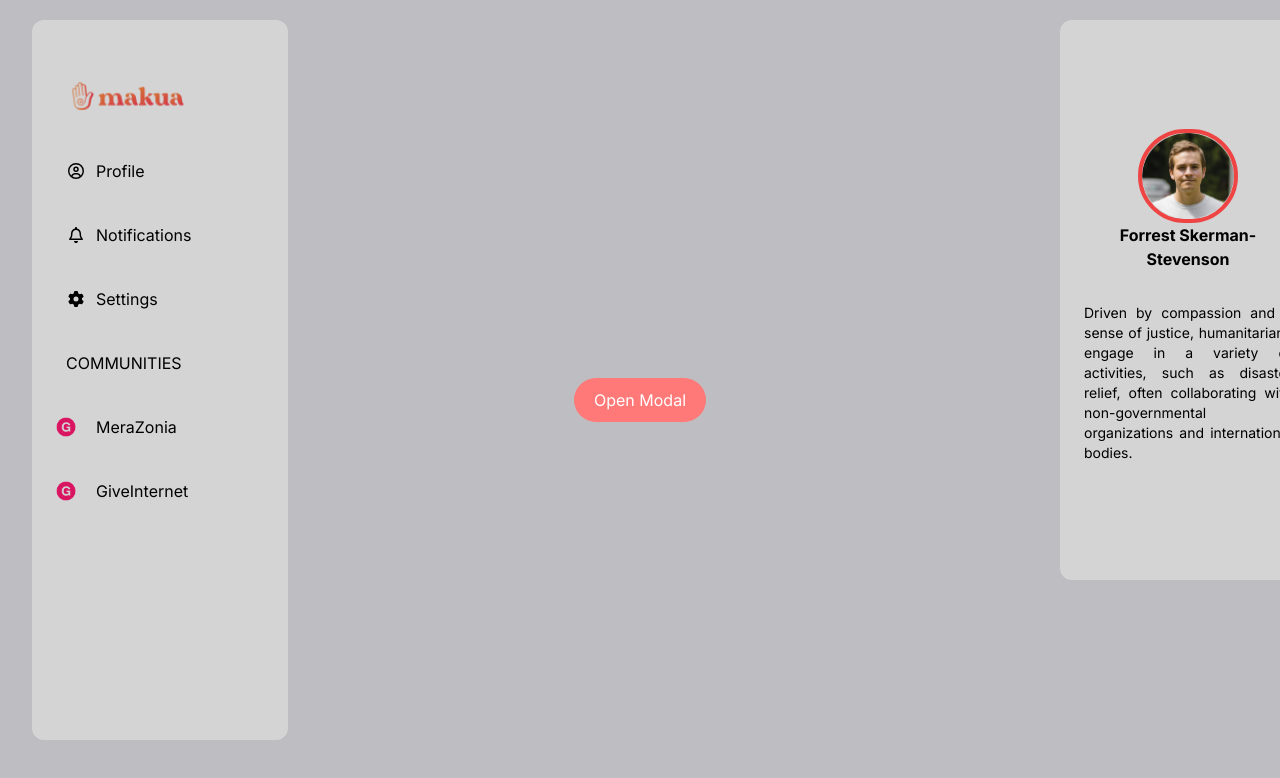
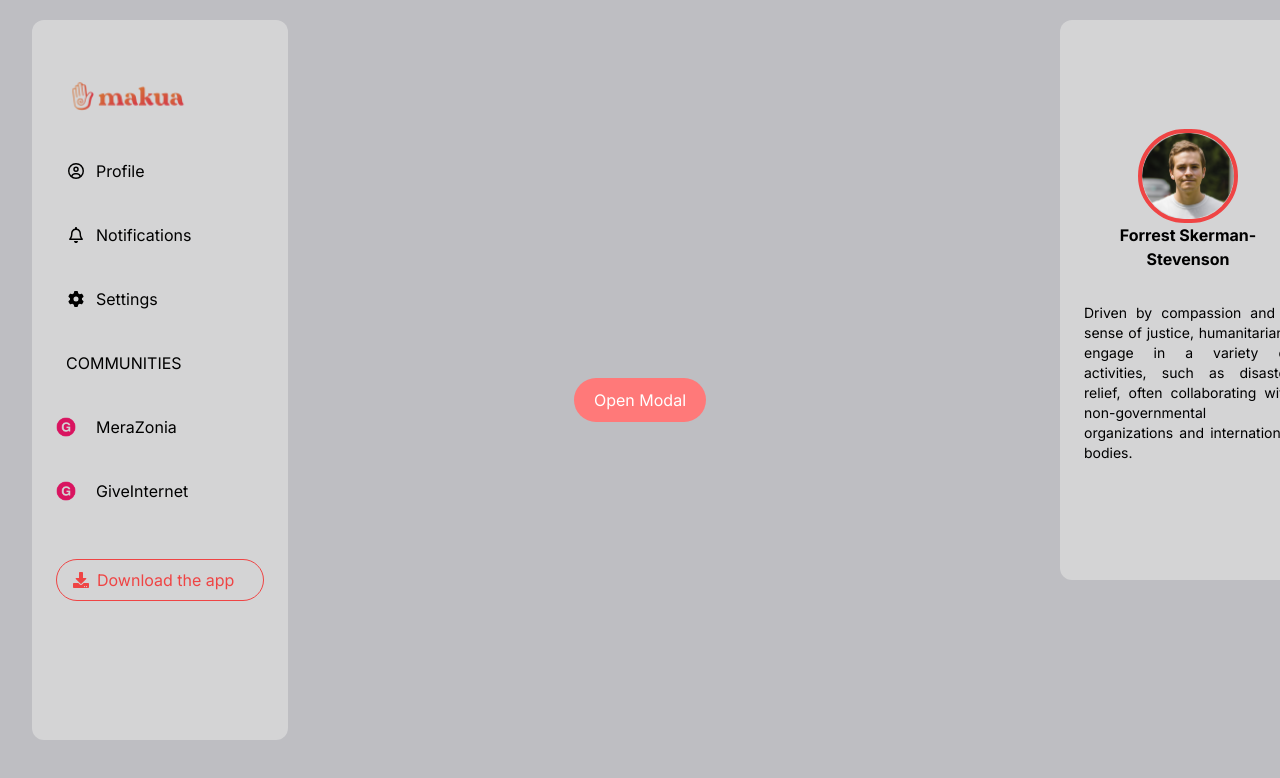
Before and after one commit to harver2001/nextJS-Modal_Makua, a Next.js app: page / in a window 1280 px wide. Shown: the top 778 px of the page. Built offline with nearby package versions, Linux system fonts and the light colour scheme.

Commit message:
temporary changes

```diff
--- a/src/app/DownloadButton.jsx
+++ b/src/app/DownloadButton.jsx
@@ -1,15 +1,15 @@
-// import { FaDownload } from 'react-icons/fa';
+import { FaDownload } from 'react-icons/fa';
 
-// const DownloadButton = (props) => {
-//     return (
-//       <a
-//         href="#"
-//         className="flex items-center px-4 py-2 border border-red-500 text-red-500 rounded-full hover:bg-red-500 hover:text-white transition-colors"
-//       >
-//         <FaDownload className="w-4 h-4 mr-2" />
-//         {props.content}
-//       </a>
-//     );
-// };
+const DownloadButton = (props) => {
+    return (
+      <a
+        href="#"
+        className="flex items-center px-4 py-2 border border-red-500 text-red-500 rounded-full hover:bg-red-500 hover:text-white transition-colors"
+      >
+        <FaDownload className="w-4 h-4 mr-2" />
+        {props.content}
+      </a>
+    );
+};
 
-// export default DownloadButton;
+export default DownloadButton;
--- a/src/app/info.jsx
+++ b/src/app/info.jsx
@@ -3,7 +3,7 @@ import { FontAwesomeIcon } from '@fortawesome/react-fontawesome'
 import { faUser, faBell, faCog } from '@fortawesome/free-solid-svg-icons'
 import Image from "next/image"
 import logo from "./logo.png"
-// import DownloadButton from './downloadButton';
+import DownloadButton from './DownloadButton';
 import profile from "./profile.png"
 
 const Sidebar = () => {
--- a/src/app/sidebar.jsx
+++ b/src/app/sidebar.jsx
@@ -4,7 +4,7 @@ import { faUserCircle, faBell } from '@fortawesome/free-regular-svg-icons';
 import { faCog } from '@fortawesome/free-solid-svg-icons'
 import Image from "next/image"
 import logo from "./logo.png"
-// import DownloadButton from './downloadButton';
+import DownloadButton from './DownloadButton';
 import image1 from "./images/image1.png"
 import image2 from "./images/image1.png"
 
@@ -59,7 +59,7 @@ const Sidebar = () => {
           </li>
           <br />
           <br />
-          {/* <DownloadButton content="Download the app" /> */}
+          <DownloadButton content="Download the app" />
         </ul>
       </div>
     </div>
```
